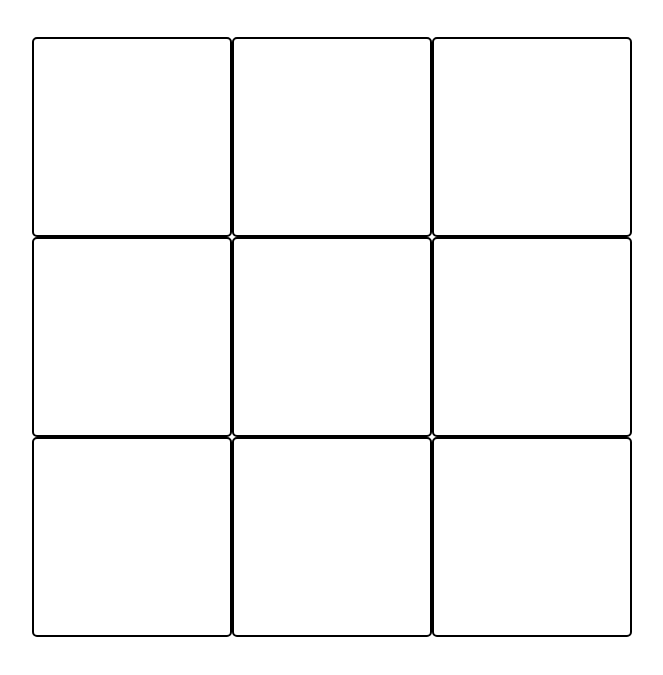
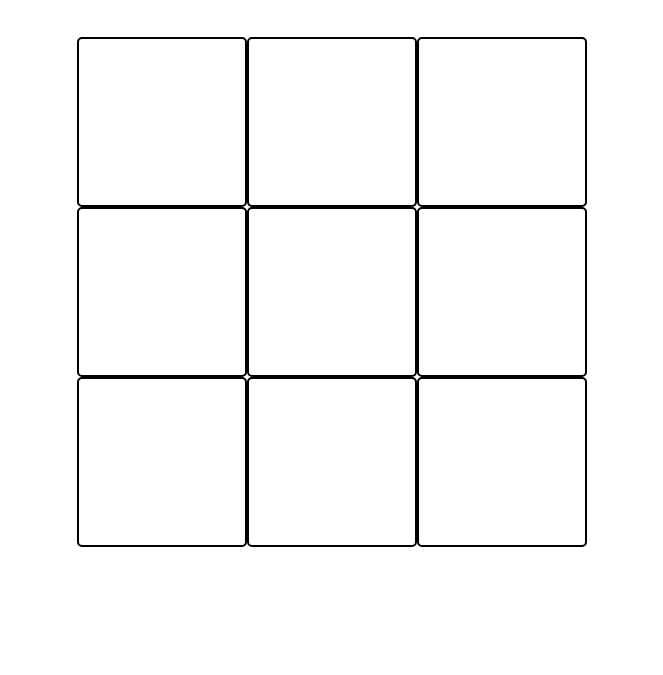
Before and after one commit to Tarunsai08/TicTacToe, a plain HTML site: page index.html in a window 1280 px wide. Shown: the part 93-768 px from the top of the page, without its empty margins (308-971 px from the left). Drawn offline with Linux system fonts and the light colour scheme.

Commit message:
Update style.css

```diff
--- a/style.css
+++ b/style.css
@@ -10,8 +10,8 @@ body {
 
 #main{
     display: grid;
-    grid-template-rows: repeat(3, 200px);
-    grid-template-columns: repeat(3,200px);
+    grid-template-rows: repeat(3, 170px);
+    grid-template-columns: repeat(3,170px);
     padding: 40px;
     padding-bottom: 0px;
 }
```
